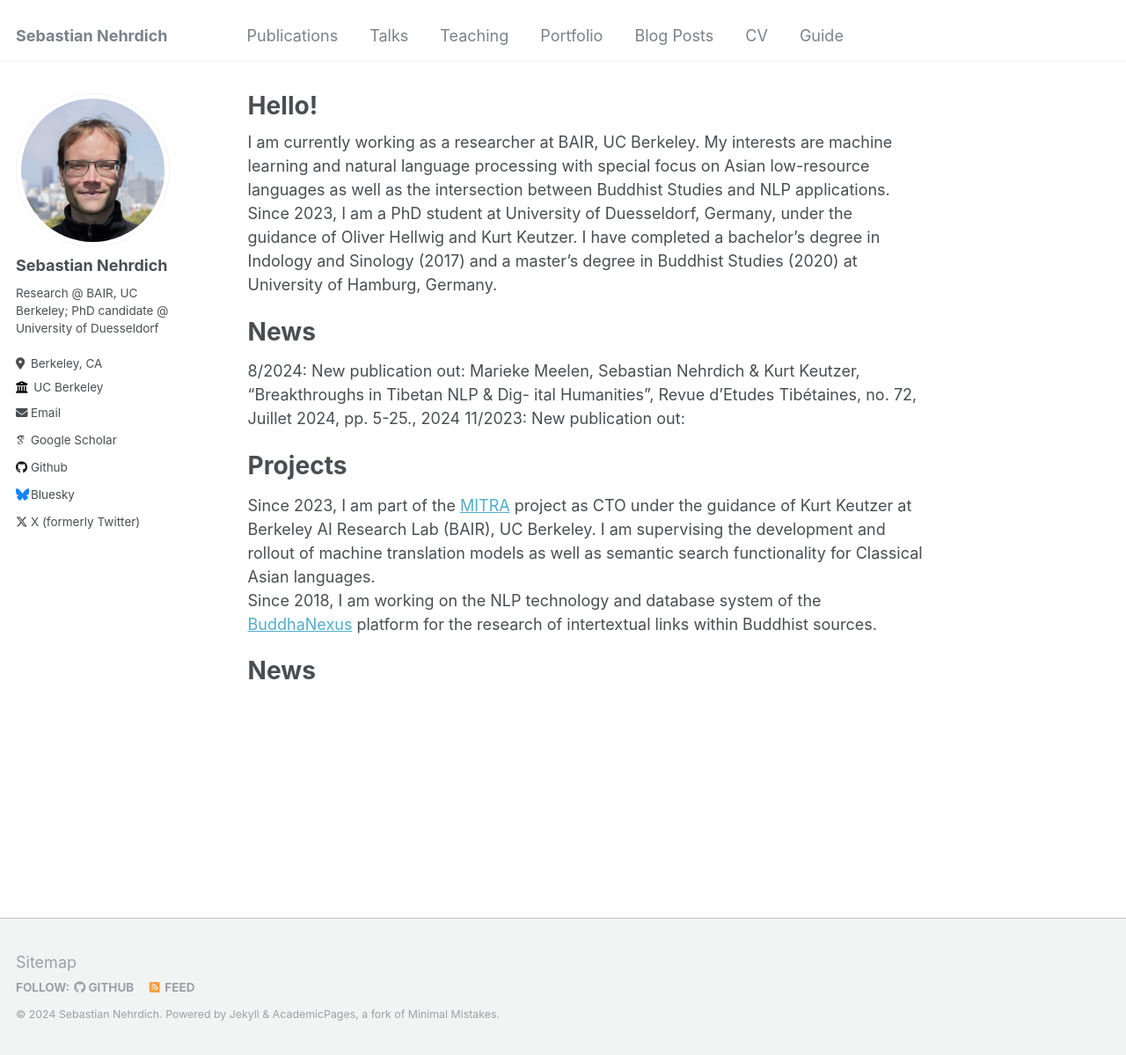
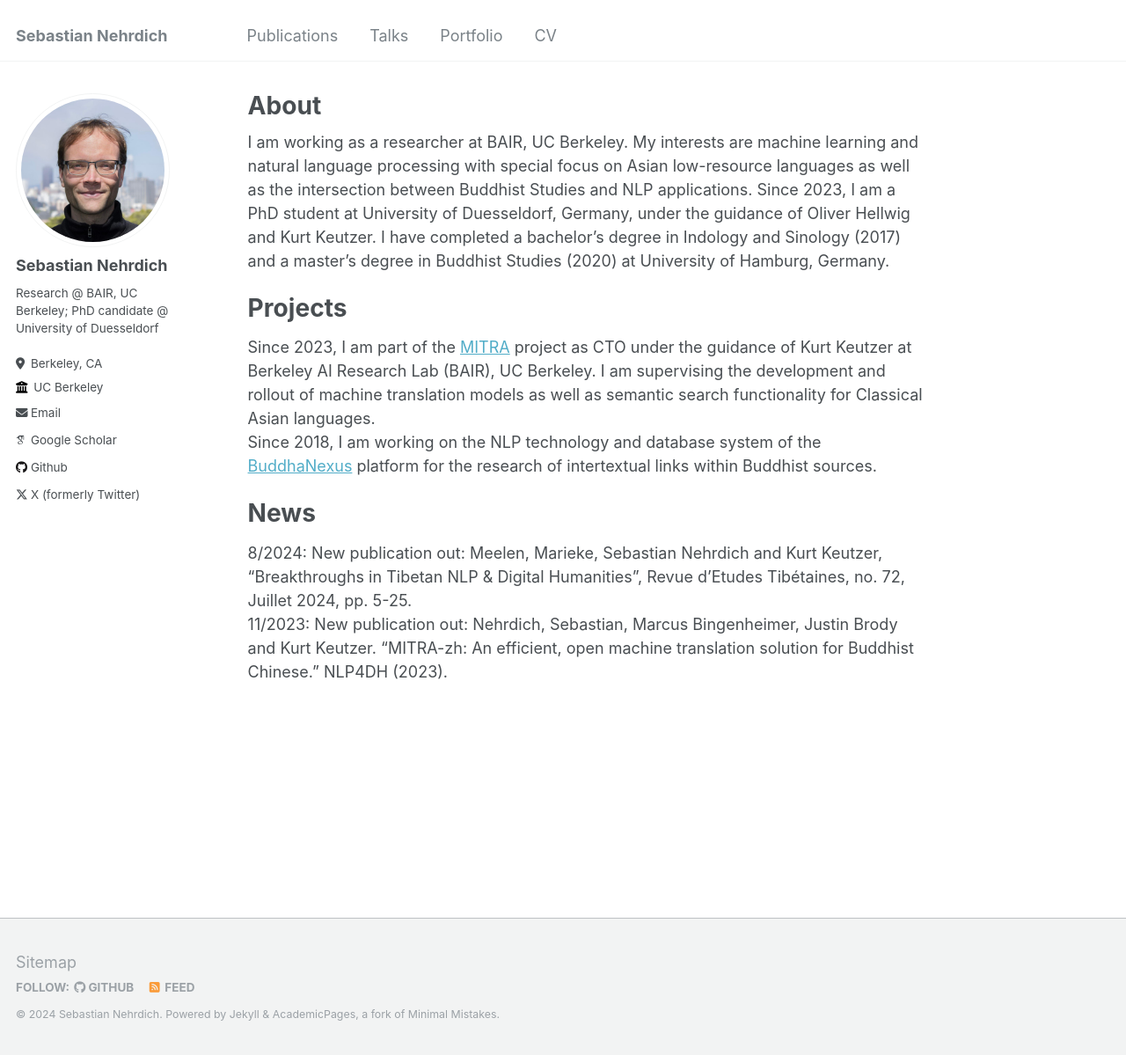
Before and after one commit to sebastian-nehrdich/sebastian-nehrdich.github.io, a Jekyll site: the page built from _pages/about.md, in a window 1280 px wide and 1199 px high. Shown: the whole window at 88% size. Built offline with Jekyll 4.4.1, drawn with Linux system fonts in a browser that asks for light colours; some web fonts are replaced.

```diff
--- a/_config.yml
+++ b/_config.yml
@@ -43,12 +43,11 @@ author:
   bitbucket        : # Username - Update with your username on the site
   codepen          : # Username
   dribbble         : # Username
-  github           : "academicpages"
+  github           : "sebastian-nehrdich"
   kaggle           : # Username
   stackoverflow    : # User number or user number and name (i.e., use "1" or "1/jeff-atwood")
 
   # Social media
-  bluesky          : "bsky.app" # Replace this with you Bluesky username
   facebook         : # Username
   flickr           : # Username
   foursquare       : # Username
--- a/_data/navigation.yml
+++ b/_data/navigation.yml
@@ -6,17 +6,8 @@ main:
   - title: "Talks"
     url: /talks/
 
-  - title: "Teaching"
-    url: /teaching/
-
   - title: "Portfolio"
     url: /portfolio/
 
-  - title: "Blog Posts"
-    url: /year-archive/
-
   - title: "CV"
     url: /cv/
-
-  - title: "Guide"
-    url: /markdown/
--- a/_pages/about.md
+++ b/_pages/about.md
@@ -1,21 +1,14 @@
 ---
 permalink: /
-title: "Hello!"
+title: "About"
 author_profile: true
 redirect_from:
   - /about/
   - /about.html
 ---
 
-I am currently working as a researcher at BAIR, UC Berkeley. My interests are machine learning and natural language processing with special focus on Asian low-resource languages as well as the intersection between Buddhist Studies and NLP applications.
-Since 2023, I am a PhD student at University of Duesseldorf, Germany, under the guidance of Oliver Hellwig and Kurt Keutzer. I have completed a bachelor's degree in Indology and Sinology (2017) and a master's degree in Buddhist Studies (2020) at University of Hamburg, Germany.
+I am working as a researcher at BAIR, UC Berkeley. My interests are machine learning and natural language processing with special focus on Asian low-resource languages as well as the intersection between Buddhist Studies and NLP applications. Since 2023, I am a PhD student at University of Duesseldorf, Germany, under the guidance of Oliver Hellwig and Kurt Keutzer. I have completed a bachelor's degree in Indology and Sinology (2017) and a master's degree in Buddhist Studies (2020) at University of Hamburg, Germany.
 
-
-
-News
-=====
-8/2024: New publication out: Marieke Meelen, Sebastian Nehrdich & Kurt Keutzer, “Breakthroughs in Tibetan NLP & Dig- ital Humanities”, Revue d’Etudes Tibétaines, no. 72, Juillet 2024, pp. 5-25., 2024
-11/2023: New publication out:
 
 Projects
 =====
@@ -23,4 +16,6 @@ Since 2023, I am part of the [MITRA](https://dharmamitra.org) project as CTO und
 Since 2018, I am working on the NLP technology and database system of the [BuddhaNexus](https://buddhanexus.net) platform for the research of intertextual links within Buddhist sources.
 
 News
-======
+=====
+8/2024: New publication out: Meelen, Marieke, Sebastian Nehrdich and Kurt Keutzer, “Breakthroughs in Tibetan NLP & Digital Humanities”, Revue d’Etudes Tibétaines, no. 72, Juillet 2024, pp. 5-25.
+11/2023: New publication out: Nehrdich, Sebastian, Marcus Bingenheimer, Justin Brody and Kurt Keutzer. “MITRA-zh: An efficient, open machine translation solution for Buddhist Chinese.” NLP4DH (2023).
```
